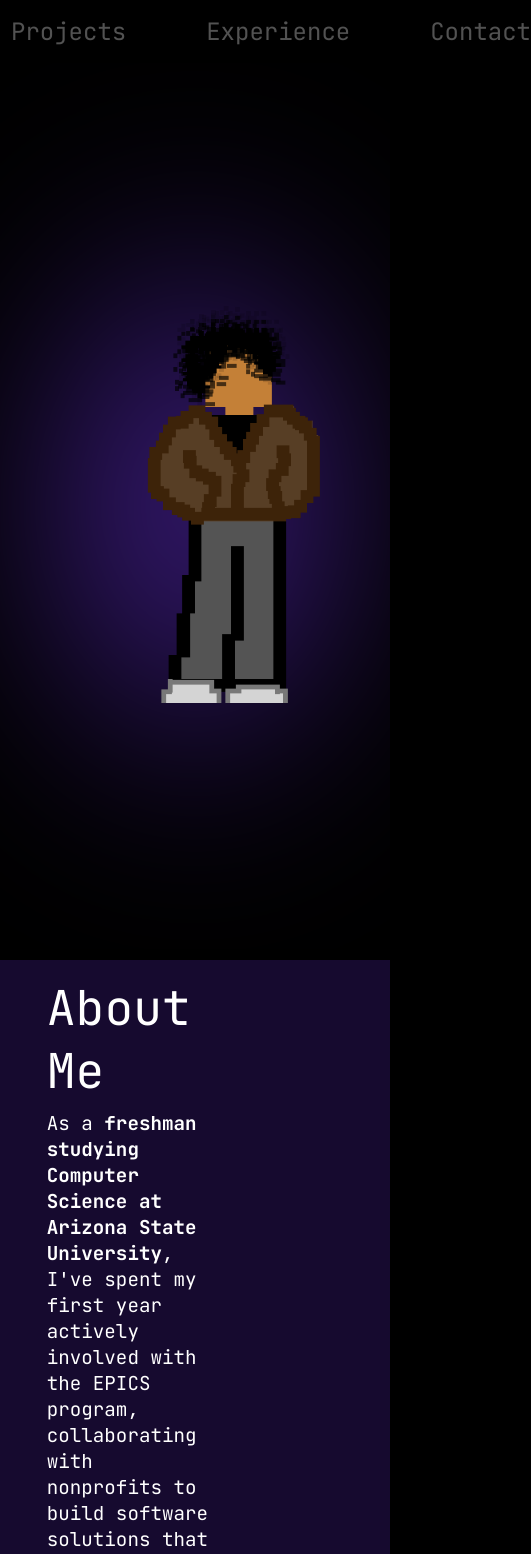
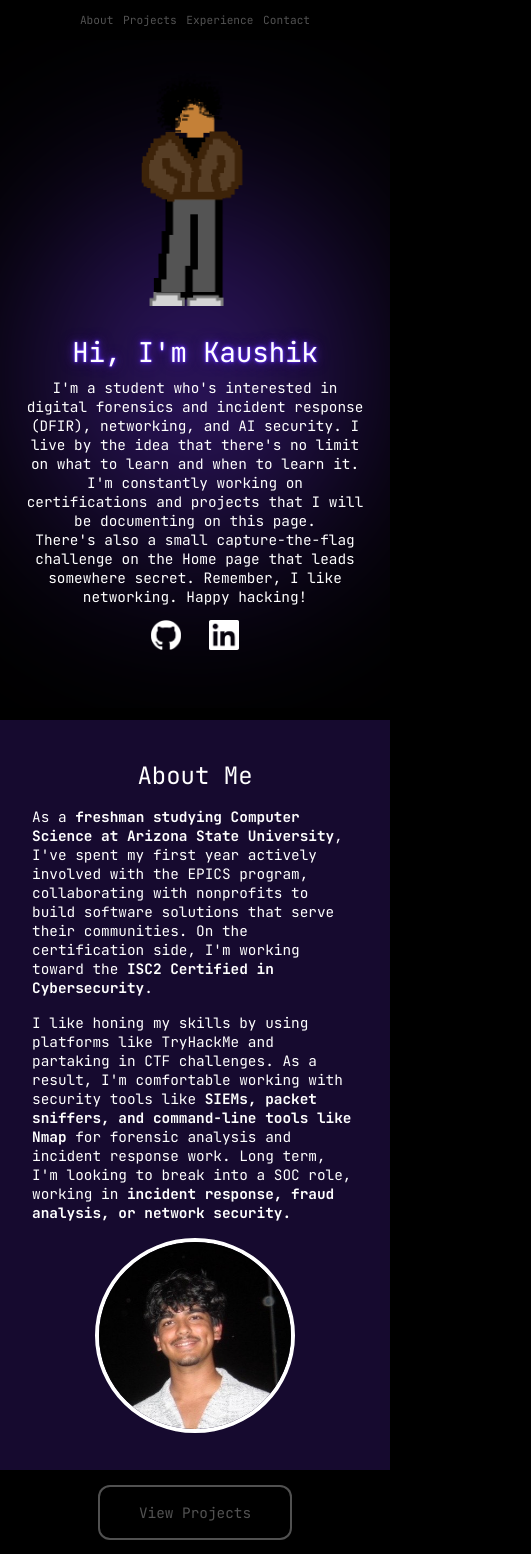
Before and after one commit to kcvenkat/professional-portfolio, a React (Vite) app: page / in a window 390 px wide. Shown: the top 1554 px of the page, 531 px wide, since content can reach past the window. Built offline with nearby package versions, Linux system fonts and the light colour scheme.

Commit message:
Responsive fixes for mobile

```diff
--- a/src/components/ExpCard.css
+++ b/src/components/ExpCard.css
@@ -69,3 +69,20 @@
 .expcard .expcard-date{
     margin: 0vw 0vw 2vw 0vw;
 }
+@media (max-width: 768px) {
+  .expcard {
+    padding: 0.8rem 1.5rem;
+    margin: 0.8rem;
+    gap: 2vw;
+  }
+  .expcard-image {
+    width: clamp(80px, 18vw, 150px);
+    height: clamp(80px, 18vw, 150px);
+  }
+  .expcard .expcard-title {
+    font-size: clamp(1rem, 4vw, 2rem);
+  }
+  .expcard-desc, .expcard-date {
+    font-size: clamp(0.75rem, 3vw, 1rem);
+  }
+}
--- a/src/components/ExpPage.css
+++ b/src/components/ExpPage.css
@@ -73,3 +73,19 @@
 .experience-link{
     color: #5a28ff;
 }
+@media (max-width: 768px) {
+  .experience-container {
+    margin: 1rem;
+  }
+  .title {
+    font-size: clamp(1.5rem, 6vw, 3rem);
+  }
+  .list-title {
+    font-size: clamp(1.2rem, 5vw, 2.3rem);
+    margin: 1rem;
+  }
+  .list-elements, .long-desc {
+    font-size: clamp(0.9rem, 3.5vw, 1.2rem);
+    margin: 0 1rem;
+  }
+}
--- a/src/components/ExpPage.jsx
+++ b/src/components/ExpPage.jsx
@@ -60,7 +60,7 @@ function ExpPage(){
             <ul className = "list-elements item">
                 {(experience.relatedLinks ?? []).map((link) => (
                     <li key = {link.url}>
-                        <a class = "experience-link" href = {link.url} rel = "noopener noreferrer" target = "_blank">
+                        <a className = "experience-link" href = {link.url} rel = "noopener noreferrer" target = "_blank">
                             {link.label}
                         </a>
                     </li>
--- a/src/components/Navbar.css
+++ b/src/components/Navbar.css
@@ -5,7 +5,7 @@
     gap: 2rem;
     padding: 1rem 2rem;
     font-size: 1.5rem;
-   background-color: none;
+   background-color: transparent;
    z-index: 10;
    color: rgba(169, 169, 169, 0.481);
 }
@@ -25,3 +25,35 @@ a{
     0 0 14px #452092;
   cursor: pointer;
 }
+@media (max-width: 768px) {
+  .navbar {
+    padding: 0.8rem 1rem;
+    font-size: 1rem;
+  }
+  .links {
+    gap: 1.5rem;
+  }
+}
+
+@media (max-width: 480px) {
+  .links {
+    gap: 1rem;
+    font-size: 0.85rem;
+  }
+}
+@media (max-width: 768px) {
+  .navbar {
+    padding: 0.8rem 0.5rem;
+  }
+  .links {
+    gap: clamp(0.8rem, 3vw, 2rem);
+    font-size: clamp(0.75rem, 3vw, 1rem);
+  }
+}
+
+@media (max-width: 400px) {
+  .links {
+    gap: 0.6rem;
+    font-size: 0.7rem;
+  }
+}
--- a/src/components/ProjCard.css
+++ b/src/components/ProjCard.css
@@ -69,3 +69,20 @@
 .projcard .projcard-date{
     margin: 0vw 0vw 2vw 0vw;
 }
+@media (max-width: 768px) {
+  .projcard {
+    padding: 0.8rem 1.5rem;
+    margin: 0.8rem;
+    gap: 2vw;
+  }
+  .projcard-image {
+    width: clamp(80px, 18vw, 150px);
+    height: clamp(80px, 18vw, 150px);
+  }
+  .projcard .projcard-title {
+    font-size: clamp(1rem, 4vw, 2rem);
+  }
+  .projcard-desc, .projcard-date {
+    font-size: clamp(0.75rem, 3vw, 1rem);
+  }
+}
--- a/src/components/ProjPage.css
+++ b/src/components/ProjPage.css
@@ -74,3 +74,19 @@
 .project-link{
     color: #5a28ff;
 }
+@media (max-width: 768px) {
+  .project-container {
+    margin: 1rem;
+  }
+  .title {
+    font-size: clamp(1.5rem, 6vw, 3rem);
+  }
+  .list-title {
+    font-size: clamp(1.2rem, 5vw, 2.3rem);
+    margin: 1rem;
+  }
+  .list-elements, .long-desc {
+    font-size: clamp(0.9rem, 3.5vw, 1.2rem);
+    margin: 0 1rem;
+  }
+}
--- a/src/pages/Contact.css
+++ b/src/pages/Contact.css
@@ -41,3 +41,26 @@
     width: 90%;
     min-height: 9rem;
 }
+@media (max-width: 768px) {
+  .form-container {
+    padding: 1rem;
+  }
+  .text-label {
+    font-size: clamp(1.2rem, 5vw, 2rem);
+    margin: 1.5rem 1rem 0.5rem 1rem;
+  }
+  .form-input {
+    margin: 0 1rem;
+    font-size: 1rem;
+    width: calc(100% - 2rem);
+    box-sizing: border-box;
+  }
+  .message-input {
+    width: calc(100% - 2rem);
+  }
+  .submit-button {
+    margin: 2rem 1rem 0 1rem;
+    padding: 0.8rem 2rem;
+    width: calc(100% - 2rem);
+  }
+}
--- a/src/pages/Home.css
+++ b/src/pages/Home.css
@@ -137,3 +137,47 @@ button:hover{
 .home-links{
     margin: 4vw;
 }
+@media (max-width: 768px) {
+  .home-content {
+    flex-direction: column;
+    padding: 2rem 1rem;
+    align-items: center;
+    text-align: center;
+  }
+  .pixel img {
+    width: clamp(180px, 60vw, 300px);
+  }
+  .home-content .hero .title {
+    font-size: clamp(1.5rem, 7vw, 3rem);
+    text-align: center;
+  }
+  .home-content .hero .content {
+    font-size: clamp(0.9rem, 3.5vw, 1.2rem);
+    text-align: center;
+  }
+  .about {
+    flex-direction: column;
+    padding: 2rem 1rem;
+    align-items: center;
+  }
+  .about .pfp img {
+    height: 50vw;
+    min-height: 150px;
+  }
+  .about-title {
+    font-size: clamp(1.5rem, 6vw, 3rem);
+    text-align: center;
+  }
+  .about-text {
+    font-size: clamp(0.9rem, 3.5vw, 1.2rem);
+    margin: 1rem;
+  }
+  .buttons {
+    flex-direction: column;
+    gap: 1rem;
+  }
+  button {
+    padding: 1rem 10vw;
+    font-size: clamp(0.9rem, 3.5vw, 1.2rem);
+  }
+}
--- a/src/pages/Misc.css
+++ b/src/pages/Misc.css
@@ -223,3 +223,25 @@ a{
   0%, 100% { opacity: 0.3; }
   50% { opacity: 1; }
 }
+@media (max-width: 768px) {
+  .music-container {
+    margin: 1rem;
+  }
+  .vhs-body {
+    width: 95%;
+    padding: 0.8rem 1rem;
+  }
+  .vhs-top {
+    flex-direction: column;
+    align-items: stretch;
+  }
+  .reel-box {
+    width: 100%;
+    height: 60px;
+    flex-direction: row;
+    justify-content: center;
+  }
+  .screen-wrap iframe {
+    height: 250px;
+  }
+}
```
